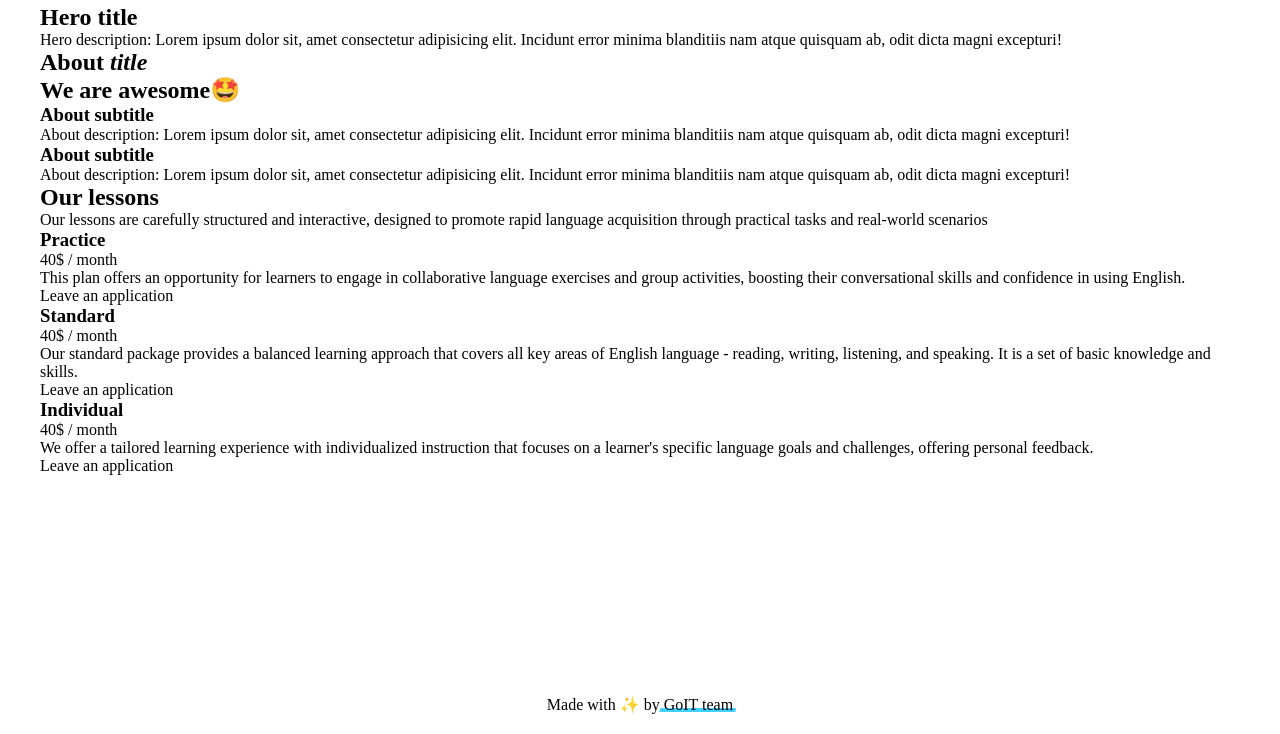
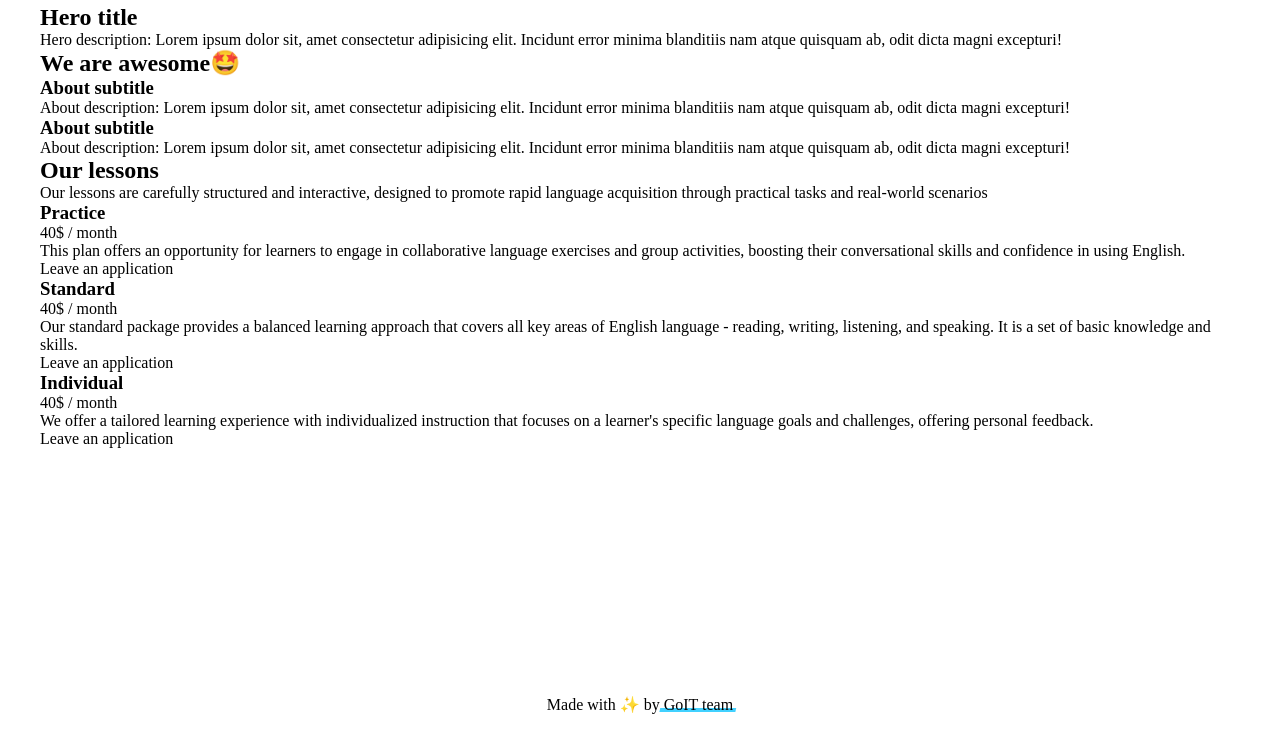
Before and after one commit to YK911/mcs_7_team_1_test, a plain HTML site: page index.html in a window 1280 px wide. Shown: the part 66-800 px from the top of the page. Drawn offline with Linux system fonts and the light colour scheme.

Commit message:
Deploying to gh-pages from @ YK911/mcs_7_team_1_test@1e141bb10e8376ec3a194f960a46a3ddadb14c8b 🚀

```diff
--- a/index.html
+++ b/index.html
@@ -45,7 +45,6 @@
 
       <section>
   <div class="container">
-    <h2>About <i>title</i></h2>
     <h2>We are awesome🤩</h2>
     <ul>
       <li>
```
